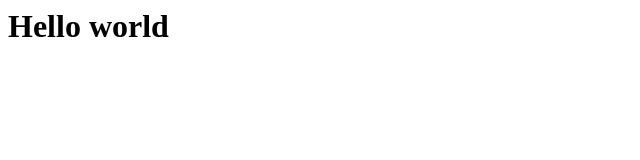
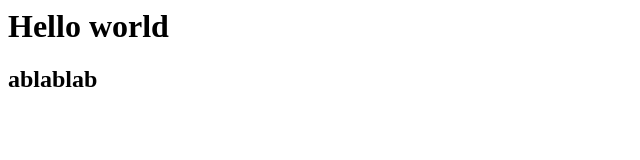
Before and after one commit to ritay/test2, a plain HTML site: page index.html in a window 1280 px wide. Shown: the whole page, without its empty margins (0-640 px from the left). Drawn offline with Linux system fonts and the light colour scheme.

Commit message:
du blabla
ajout du blablabla

```diff
--- a/index.html
+++ b/index.html
@@ -7,5 +7,6 @@
 
 <body>
 	<h1>Hello world</h1>
+	<h2>ablablab</h2>
 </body>
 </html>
```
